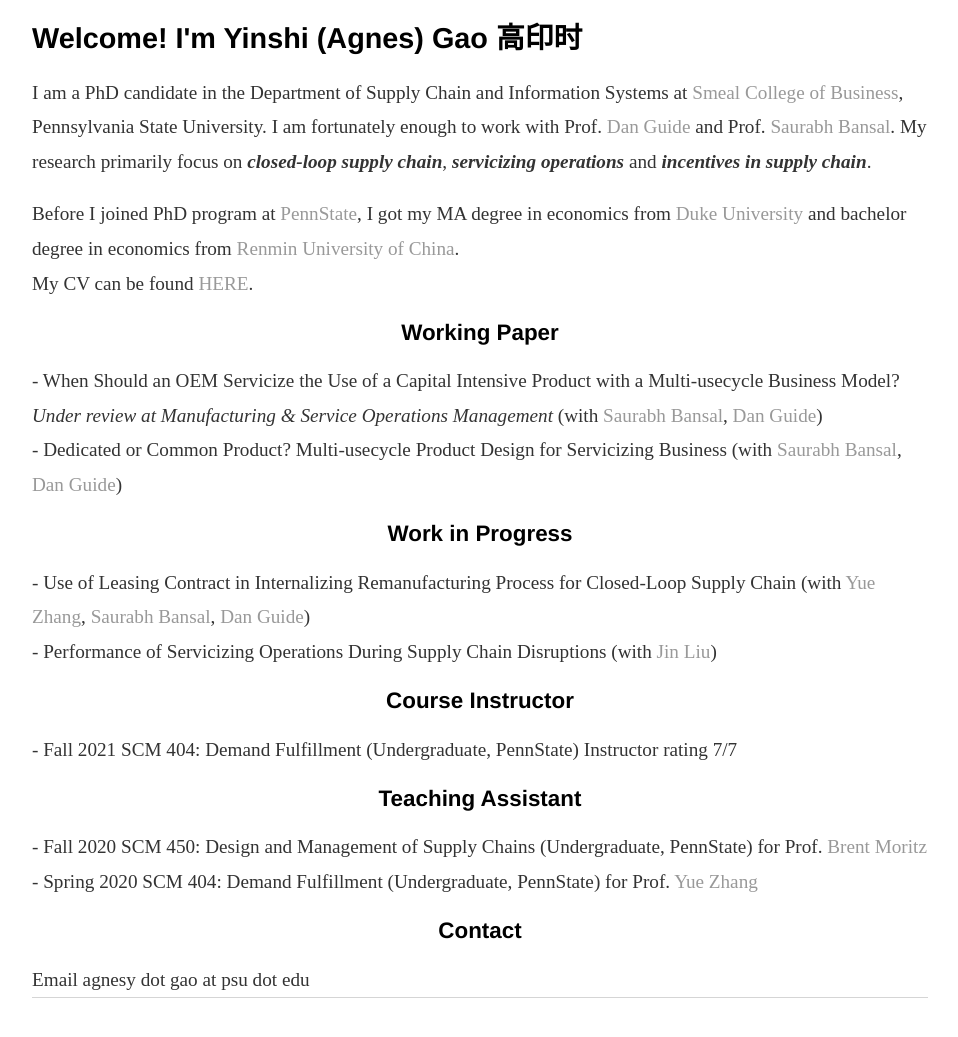
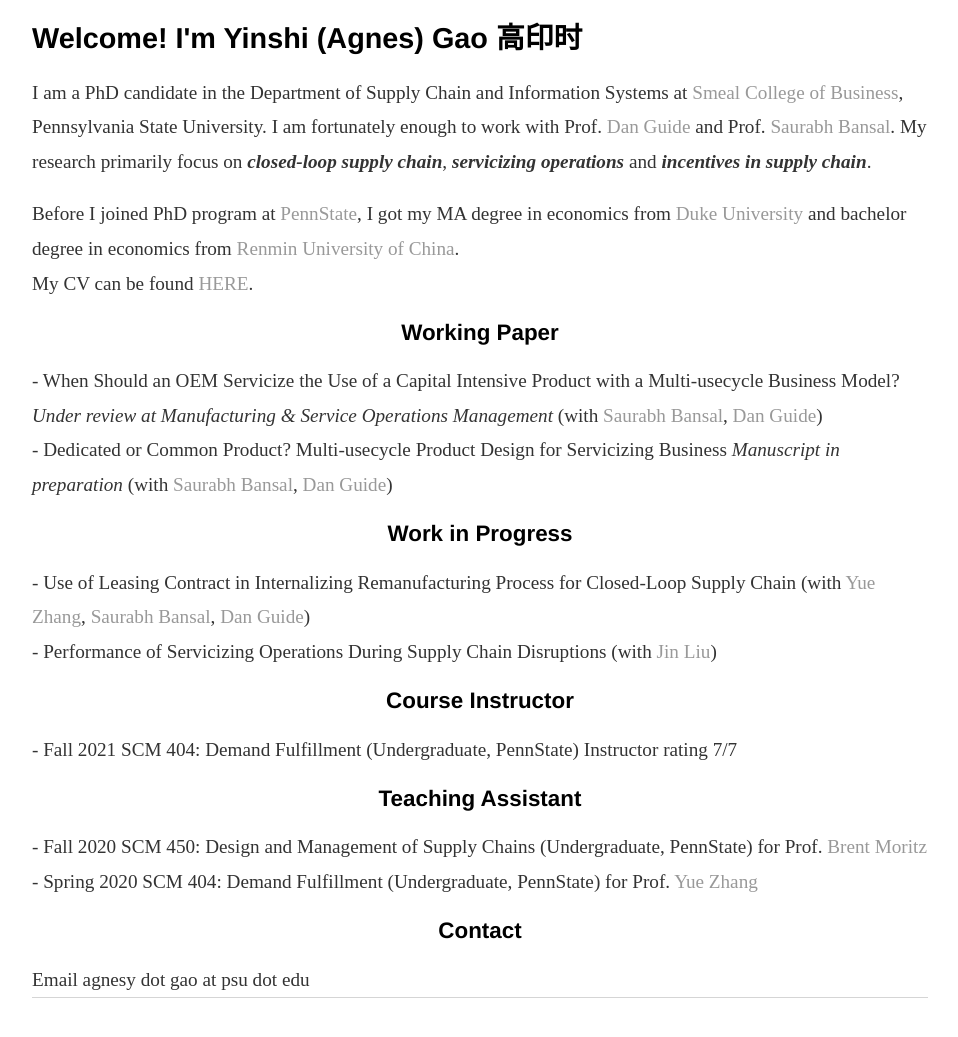
Before and after one commit to yinshi-gao/yinshi-gao.github.io, a Jekyll site: the page built from index.html, in a window 1280 px wide, cut to the strip 375-1433 px from the top of the page. Shown: the top 1037 px of the strip, without its empty margins (160-1118 px from the left). Built offline with Jekyll 4.4.1, drawn with Linux system fonts in a browser that asks for light colours.

Commit message:
Update index.html

```diff
--- a/index.html
+++ b/index.html
@@ -21,7 +21,7 @@
 	<p2>- When Should an OEM Servicize the Use of a Capital Intensive Product with a Multi-usecycle Business Model? <em>Under review at Manufacturing & Service Operations Management</em>
 		(with <a href="https://directory.smeal.psu.edu/sub32">Saurabh Bansal</a>, <a href="http://www.personal.psu.edu/drg16/">Dan Guide</a>)</p2>
 	<br>
-	<p2>- Dedicated or Common Product?  Multi-usecycle Product Design for Servicizing Business
+	<p2>- Dedicated or Common Product?  Multi-usecycle Product Design for Servicizing Business <em>Manuscript in preparation</em>
 		(with <a href="https://directory.smeal.psu.edu/sub32">Saurabh Bansal</a>, <a href="http://www.personal.psu.edu/drg16/">Dan Guide</a>)
 	</p2>
 	<h2>Work in Progress</h2>
```
